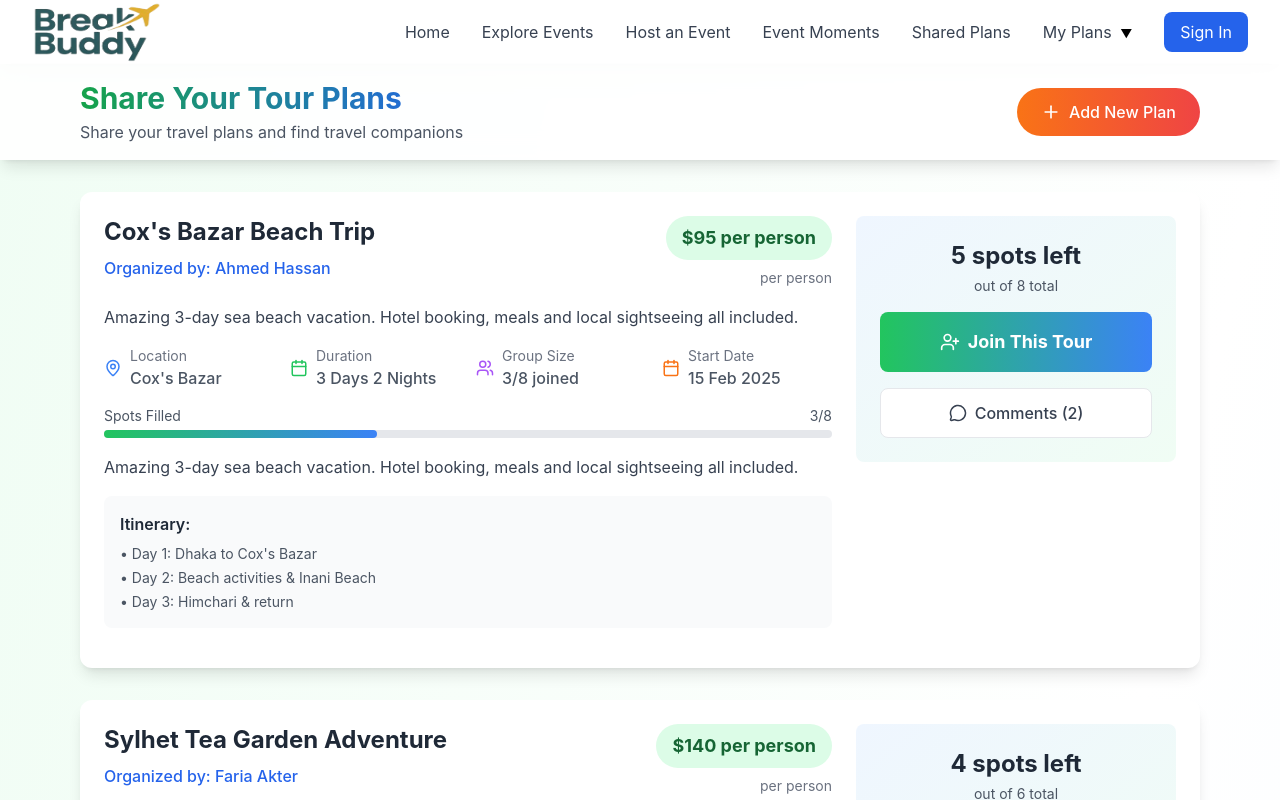
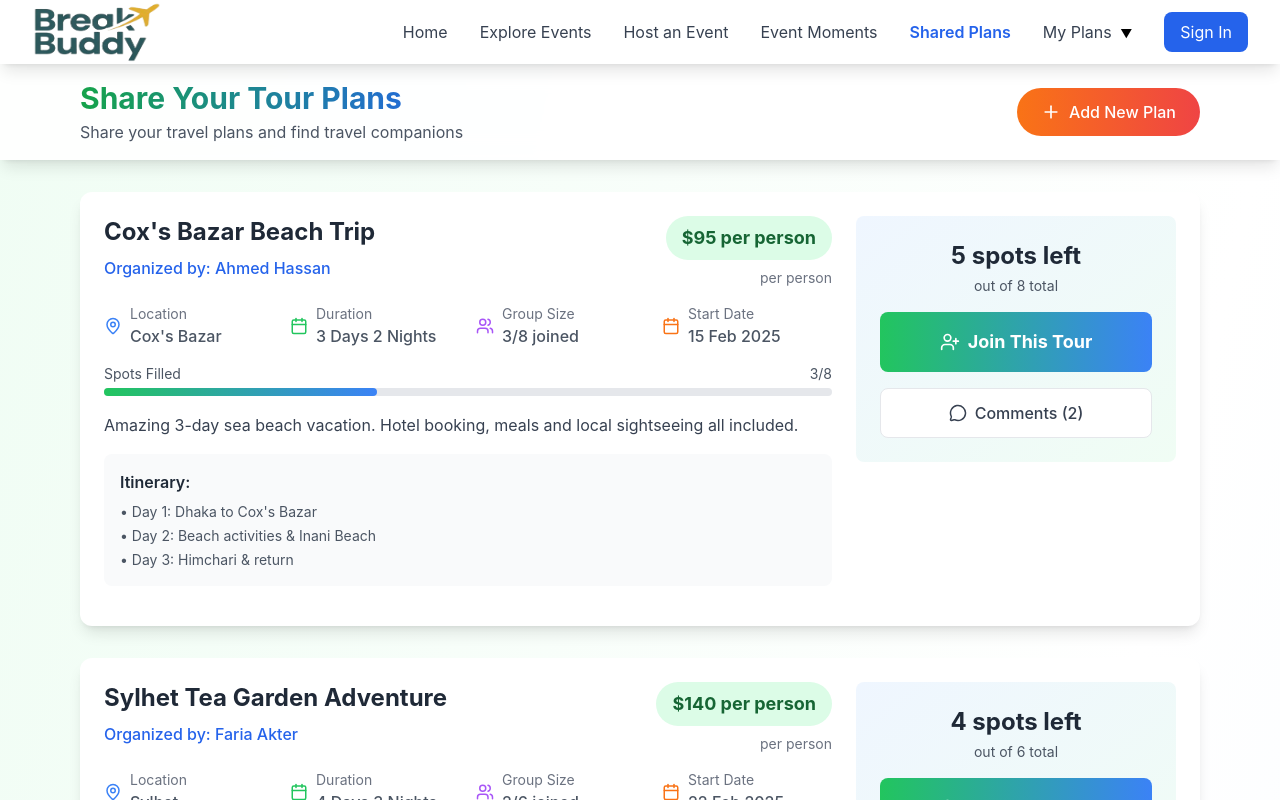
Before and after one commit to hasanulhasan/event-management, a React (Create React App) app: page /SharedPlans in a window 1280 px wide. Shown: the top 800 px of the page. Built offline with nearby package versions, Linux system fonts and the light colour scheme.

Commit message:
not found page added

```diff
--- a/src/App.js
+++ b/src/App.js
@@ -19,10 +19,12 @@ import EventDetails from "./pages/EventDetails";
 import HostEvent from "./pages/HostEvent";
 import EventMoments from "./pages/EventMoments";
 import SharedPlans from "./pages/SharedPlans";
+import NotFound from "./pages/NotFound";
 
 function App() {
   return (
     <Routes>
+    <Route path="*" element={<NotFound />} />
       <Route path="/" element={<Layout />}>
         <Route index element={<Home />} />
         <Route path="/about" element={<About />} />
--- a/src/components/Layout/Navbar.js
+++ b/src/components/Layout/Navbar.js
@@ -1,17 +1,22 @@
 /* eslint-disable jsx-a11y/anchor-is-valid */
 import { Menu, X } from "lucide-react";
 import { useEffect, useRef, useState } from "react";
-import { Link } from "react-router-dom";
+import { Link, useLocation } from "react-router-dom";
 import { useNavigate } from "react-router-dom";
 
 export default function Navbar() {
   const navigate = useNavigate();
+  const location = useLocation();
   const user = localStorage.getItem("user");
   const [isMenuOpen, setIsMenuOpen] = useState(false);
   const [isOpen, setIsOpen] = useState(false);
 
   const toggleDropdown = () => setIsOpen((prev) => !prev);
   const dropdownRef = useRef(null);
+
+  const currentPath = location.pathname;
+  const isActive = (path) => currentPath === path ? "text-blue-600 font-semibold" : "text-gray-700";
+
 
   const handleLogout = () => {
     localStorage.removeItem("user");
@@ -50,31 +55,31 @@ export default function Navbar() {
           <div className="hidden md:flex items-center space-x-8">
             <a
               href="/"
-              className="text-gray-700 hover:text-blue-600 transition-colors"
+              className={`${isActive("/")} hover:text-blue-600 transition-colors`}
             >
               Home
             </a>
             <a
               href="/exploreEvents"
-              className="text-gray-700 hover:text-blue-600 transition-colors"
+              className={`${isActive("/exploreEvents")} hover:text-blue-600 transition-colors`}
             >
               Explore Events
             </a>
             <a
               href="/HostEvent"
-              className="text-gray-700 hover:text-blue-600 transition-colors"
+              className={`${isActive("/HostEvent")} hover:text-blue-600 transition-colors`}
             >
               Host an Event
             </a>
             <a
               href="/EventMoments"
-              className="text-gray-700 hover:text-blue-600 transition-colors"
+              className={`${isActive("/EventMoments")} hover:text-blue-600 transition-colors`}
             >
               Event Moments
             </a>
             <a
               href="/SharedPlans"
-              className="text-gray-700 hover:text-blue-600 transition-colors"
+              className={`${isActive("/SharedPlans")} hover:text-blue-600 transition-colors`}
             >
               Shared Plans
             </a>
@@ -88,19 +93,19 @@ export default function Navbar() {
              {isOpen && (
               <div className="absolute left-0 mt-2 w-48 bg-white border border-gray-200 rounded-md shadow-lg z-10">
                 <a
-                  href="/plan/active"
+                  href="/#"
                   className="block px-4 py-2 text-sm text-gray-700 hover:bg-gray-100"
                 >
                   Active Plans
                 </a>
                 <a
-                  href="/plan/history"
+                  href="/#"
                   className="block px-4 py-2 text-sm text-gray-700 hover:bg-gray-100"
                 >
                   Plan History
                 </a>
                 <a
-                  href="/plan/settings"
+                  href="/#"
                   className="block px-4 py-2 text-sm text-gray-700 hover:bg-gray-100"
                 >
                   Plan Settings
--- /dev/null
+++ b/src/pages/NotFound.js
@@ -0,0 +1,11 @@
+import { Link } from "react-router-dom";
+
+export default function NotFound() {
+  return (
+    <div className="text-center p-10">
+      <h1 className="text-4xl font-bold text-red-600">404</h1>
+      <p className="text-xl my-4">Page Not Found</p>
+      <Link to='/' className="bg-blue-600 px-4 py-2 font-semibold rounded-lg text-white">Back to Home</Link>
+    </div>
+  );
+}
--- a/src/pages/SharedPlans.js
+++ b/src/pages/SharedPlans.js
@@ -277,7 +277,7 @@ const SharePlanTourPage = () => {
   return (
     <div className="min-h-screen bg-gradient-to-br from-green-50 via-white to-blue-50">
       {/* Header */}
-      <div className="bg-white/90 backdrop-blur-md shadow-lg sticky top-0 z-50">
+      <div className="bg-white/90 backdrop-blur-md shadow-lg sticky top-0 z-30">
         <div className="max-w-6xl mx-auto px-4 py-4">
           <div className="flex items-center justify-between">
             <div>
@@ -335,8 +335,6 @@ const SharePlanTourPage = () => {
                         <div className="text-sm text-gray-500">per person</div>
                       </div>
                     </div>
-
-                    <p className="text-gray-700 mb-4 leading-relaxed">{plan.description}</p>
 
                     {/* Plan Info Grid */}
                     <div className="grid grid-cols-2 lg:grid-cols-4 gap-4 mb-4">
```
